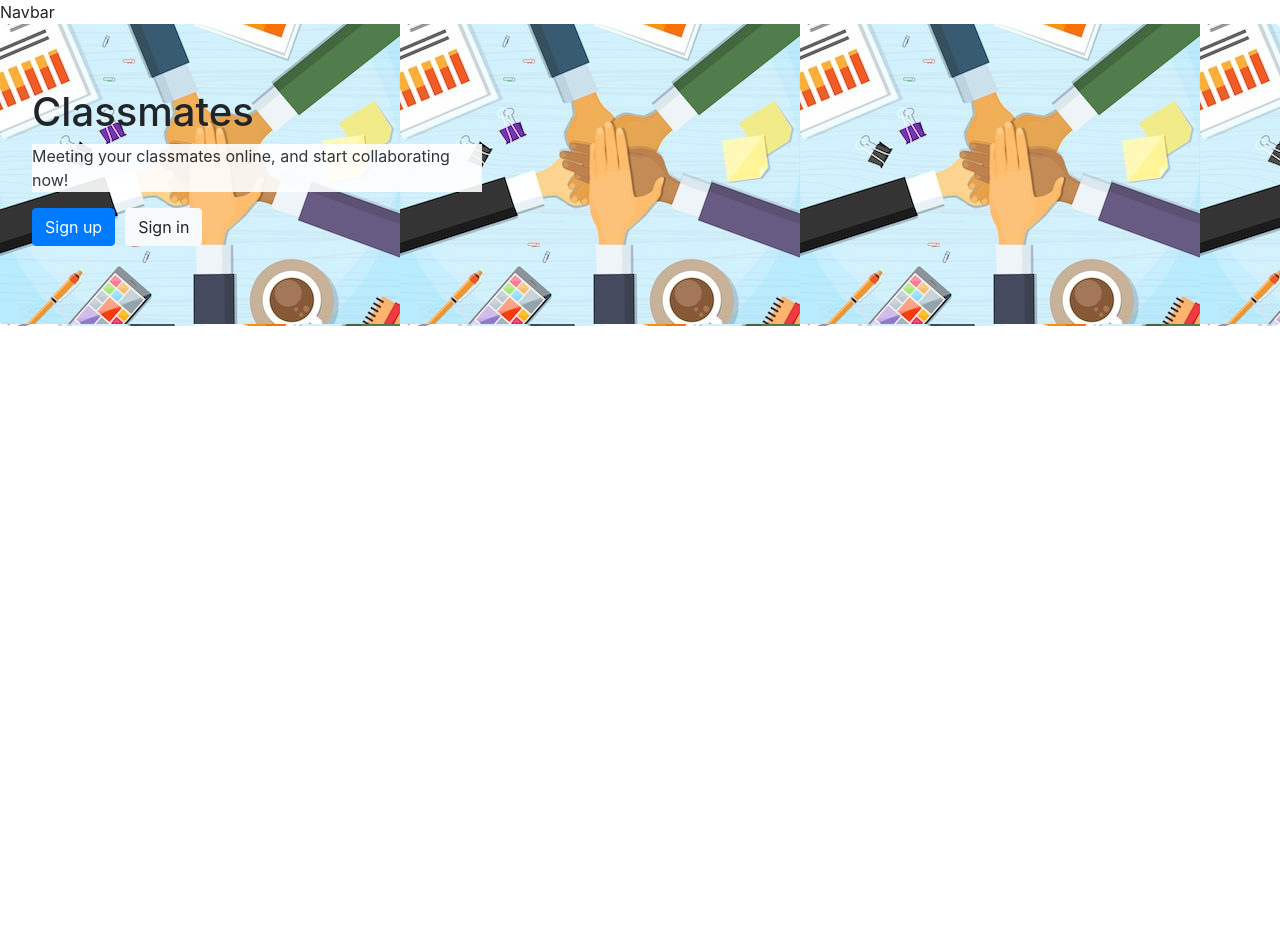
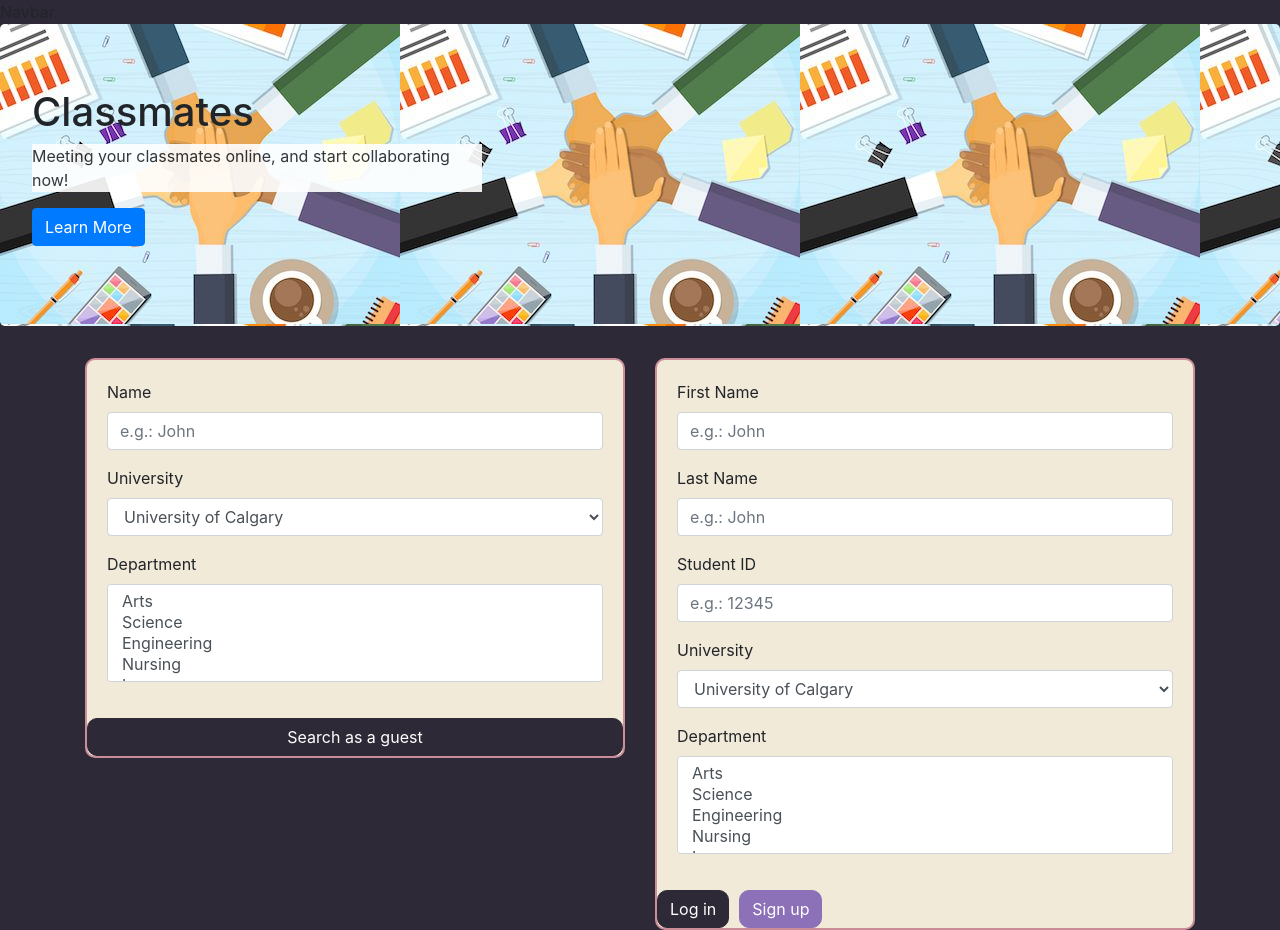
Before and after one commit to Kojon74/Classmates, a React (Create React App) app in the folder frontend/: page / in a window 1280 px wide. Before the commit the page ends 800 px from the top, so only its background shows below. Built offline with nearby package versions, Linux system fonts and the light colour scheme.

Commit message:
mainPageStaticLook

```diff
--- a/frontend/src/pages/home/Home.js
+++ b/frontend/src/pages/home/Home.js
@@ -1,26 +1,101 @@
 import React from "react";
 import 'bootstrap/dist/css/bootstrap.min.css';
+import './home.css';
+import Title from './componets/Title.js';
+import Card from './componets/Card.js';
+import Container from 'react-bootstrap/Container';
+import Row from 'react-bootstrap/Row';
+import Col from 'react-bootstrap/Col';
+import Form from 'react-bootstrap/Form';
 import Button from 'react-bootstrap/Button';
-import Jumbotron from 'react-bootstrap/Jumbotron'
-import './home.css'
-import classmates from '../../assets/classmates.jpg'
+
 
 const Home = () => {
   return (
-    <div>
-      <Jumbotron style={{ backgroundImage: `url(${classmates})`, }}>
-        <h1>Classmates</h1>
-        <div style={{ width: "450px" }}>
-          <p className="titlePara">
-          Meeting your classmates online, and start collaborating now!
-          </p>
-        </div>
-        <p>
-          <Button variant="primary">Sign up</Button>
-          <Button variant="light" className="signInButton">Sign in</Button>
-        </p>
-      </Jumbotron>
-    </div>
+    <body>
+      <div>
+        <Title>Classmates</Title>
+        <Container fluid="md">
+          <Row>
+            <Col>
+              <Card>
+                <Form className="form">
+                  <Form.Group controlId="exampleForm.ControlInput1">
+                    <Form.Label>Name</Form.Label>
+                    <Form.Control type="text" placeholder="e.g.: John" />
+                  </Form.Group>
+                  <Form.Group controlId="exampleForm.ControlSelect1">
+                    <Form.Label>University</Form.Label>
+                    <Form.Control as="select">
+                      <option>University of Calgary</option>
+                      <option>University of Alberta</option>
+                      <option>3</option>
+                      <option>4</option>
+                      <option>5</option>
+                    </Form.Control>
+                  </Form.Group>
+                  <Form.Group controlId="exampleForm.ControlSelect2">
+                    <Form.Label>Department</Form.Label>
+                    <Form.Control as="select" multiple>
+                      <option>Arts</option>
+                      <option>Science</option>
+                      <option>Engineering</option>
+                      <option>Nursing</option>
+                      <option>Law</option>
+                    </Form.Control>
+                  </Form.Group>
+                </Form>
+                <Button variant="primary" className="mainPageButton">Search as a guest</Button>
+              </Card>
+            </Col>
+            <Col>
+            <Card>
+                <Form className="form">
+                  <Form.Group controlId="exampleForm.ControlInput1">
+                    <Form.Label>First Name</Form.Label>
+                    <Form.Control type="text" placeholder="e.g.: John" />
+                  </Form.Group>
+                  <Form.Group controlId="exampleForm.ControlInput1">
+                    <Form.Label>Last Name</Form.Label>
+                    <Form.Control type="text" placeholder="e.g.: John" />
+                  </Form.Group>
+                  <Form.Group controlId="exampleForm.ControlInput1">
+                    <Form.Label>Student ID</Form.Label>
+                    <Form.Control type="text" placeholder="e.g.: 12345" />
+                  </Form.Group>
+                  <Form.Group controlId="exampleForm.ControlSelect1">
+                    <Form.Label>University</Form.Label>
+                    <Form.Control as="select">
+                      <option>University of Calgary</option>
+                      <option>University of Alberta</option>
+                      <option>3</option>
+                      <option>4</option>
+                      <option>5</option>
+                    </Form.Control>
+                  </Form.Group>
+                  <Form.Group controlId="exampleForm.ControlSelect2">
+                    <Form.Label>Department</Form.Label>
+                    <Form.Control as="select" multiple>
+                      <option>Arts</option>
+                      <option>Science</option>
+                      <option>Engineering</option>
+                      <option>Nursing</option>
+                      <option>Law</option>
+                    </Form.Control>
+                  </Form.Group>
+                </Form>
+                <div>
+                  <Button variant="primary" className="mainPageButton">Log in</Button>
+
+                  <Button variant="primary" className="signinformButton">Sign up</Button>
+
+                </div>
+              </Card>
+            </Col>
+          </Row>
+        </Container>
+      </div>
+    </body>
   );
 };
 
--- /dev/null
+++ b/frontend/src/pages/home/componets/Card.js
@@ -0,0 +1,12 @@
+import React from 'react';
+import '../home.css'
+
+const Card = props => {
+    return (
+        <div className="card">{props.children}</div>
+    );
+};
+
+
+
+export default Card;
--- /dev/null
+++ b/frontend/src/pages/home/componets/Title.js
@@ -0,0 +1,25 @@
+import React from "react";
+import 'bootstrap/dist/css/bootstrap.min.css';
+import Button from 'react-bootstrap/Button';
+import Jumbotron from 'react-bootstrap/Jumbotron'
+import '../home.css'
+import classmates from '../../../assets/classmates.jpg'
+
+const Title = props => {
+    return (
+        <Jumbotron style={{ backgroundImage: `url(${classmates})`, ...props.style}}>
+          <h1 className="companyName">{props.children}</h1>
+          <div style={{ width: "450px" }}>
+            <p className="titlePara">
+            Meeting your classmates online, and start collaborating now!
+            </p>
+          </div>
+          <p>
+            <Button variant="primary">Learn More</Button>
+          </p>
+        </Jumbotron>
+    );
+};
+
+
+export default Title
--- a/frontend/src/pages/home/home.css
+++ b/frontend/src/pages/home/home.css
@@ -7,3 +7,36 @@
     opacity: 0.9;
 
 }
+
+.card {
+    background-color: #f2ead8;
+    border:2px solid #CC8D9B;
+    border-radius: 10px;
+}
+
+.form {
+    padding: 20px;
+}
+
+.mainPageButton {
+    background-color:#2e2936;
+    border-color: #2e2936;
+    border-radius: 10px;
+
+}
+
+body {
+    background-color: #2e2936;
+}
+
+
+.signinformButton{
+    background-color:#8c70b8;
+    border-color: #8c70b8;
+    border-radius: 10px;
+    margin-left: 10px;
+    margin-right: 10px;
+    position: relative;
+    right:0px;
+
+}
```
